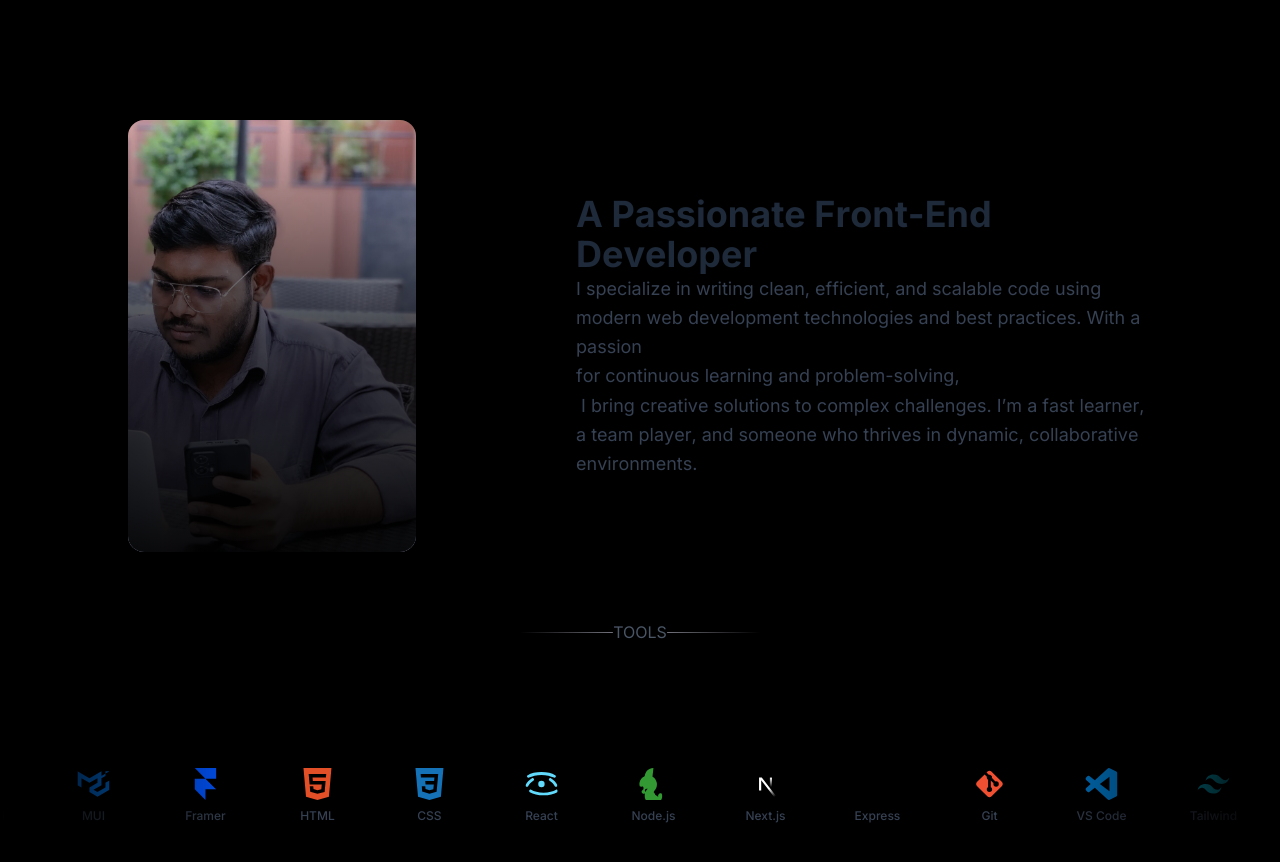
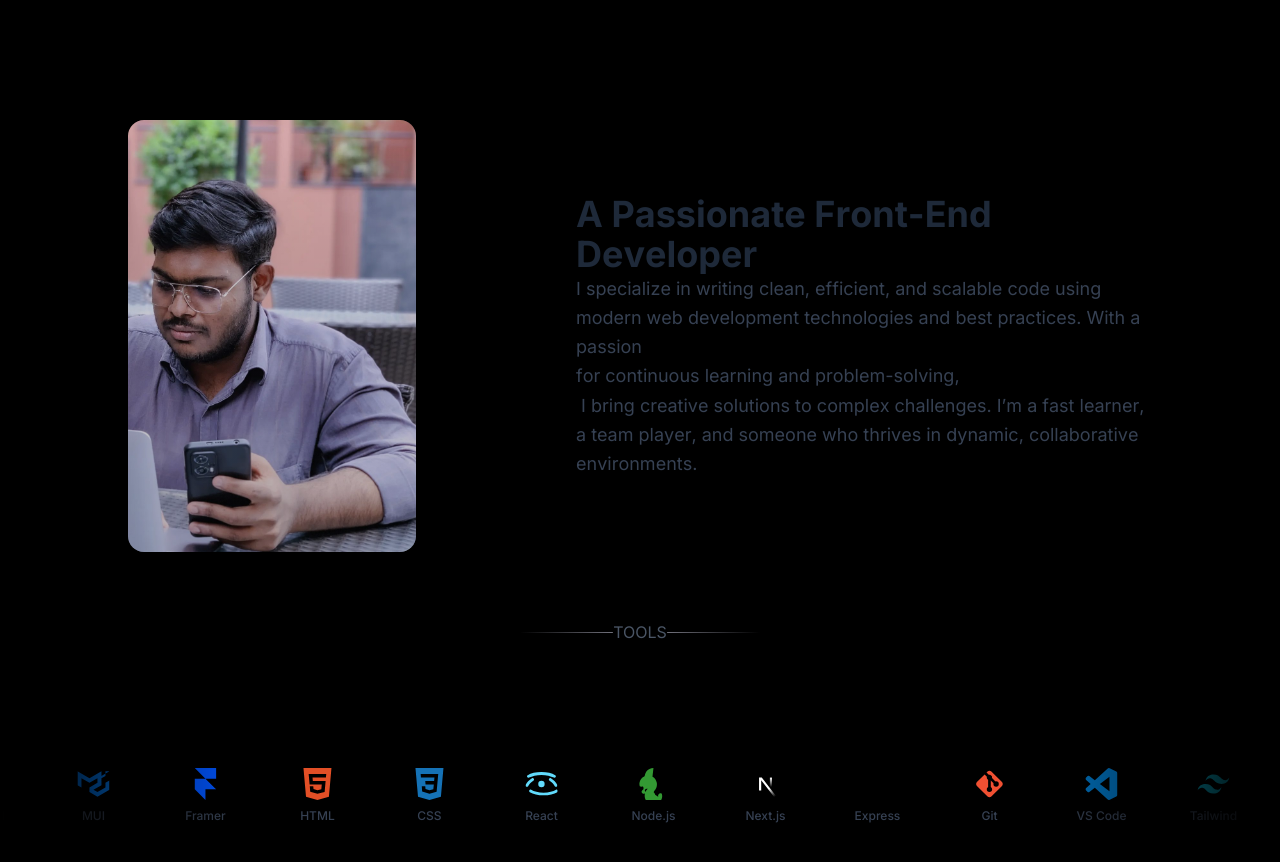
Before and after one commit to Jijinvj21/jijinVjFramerPortFolio, a React (Vite) app: page / in a window 1280 px wide. Shown: the part 840-1702 px from the top of the page. Built offline with nearby package versions, Linux system fonts and the light colour scheme.

Commit message:
fix: Update overlay gradient in CardWithImage for improved visual contrast

```diff
--- a/src/components/ui/CardWithImage.jsx
+++ b/src/components/ui/CardWithImage.jsx
@@ -29,7 +29,7 @@
         loading="lazy"
       />
       {/* Overlay */}
-      <div className="absolute inset-0 bg-gradient-to-t from-black/95 via-black/70 to-black/10"></div>
+      <div className="absolute inset-0 bg-gradient-to-t from-black/25 via-black/20 to-black/10"></div>
 
       {/* Card content */}
       {children ?? (
```
